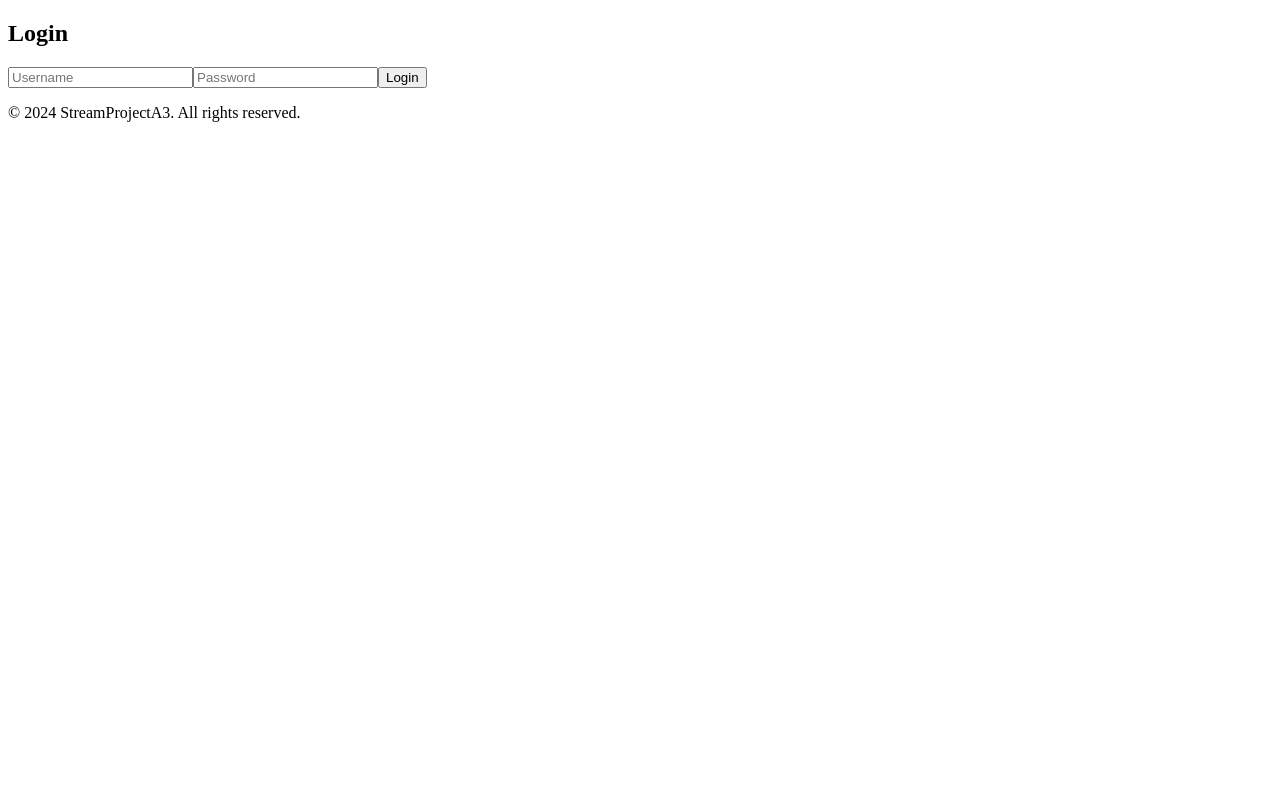
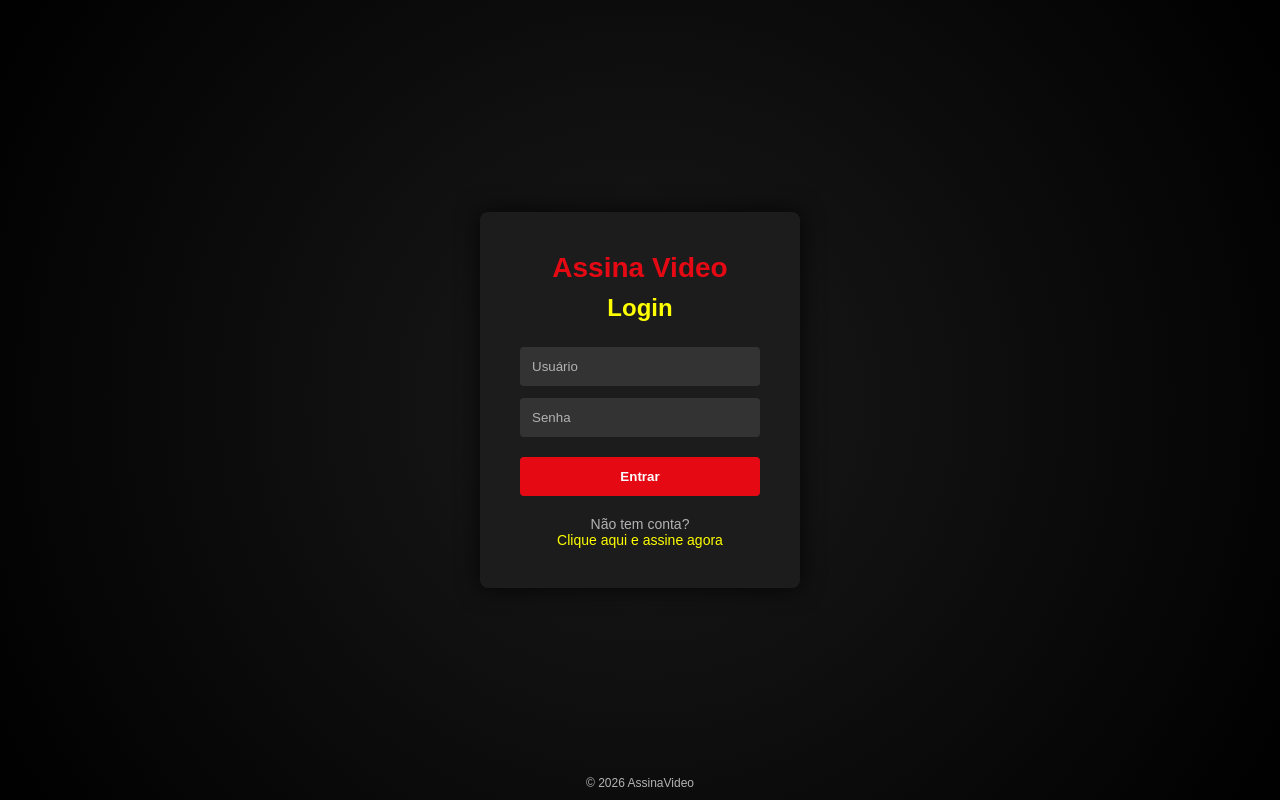
Before and after one commit to GuilhermeAmaralGuerra/StreamProjectA3, a React app in the folder frontend/: page /login in a window 1280 px wide. Built offline with nearby package versions, Linux system fonts and the light colour scheme; the HTML template or start-up script is replaced by a standard one.

Commit message:
feat: Protótipo de telas de login e cadastro

```diff
--- a/frontend/src/home.jsx
+++ /dev/null
@@ -1,13 +0,0 @@
-import { Link } from 'react-router-dom'
-
-function Home() {
-  return (
-    <main style={{ padding: '24px' }}>
-      <h1>Home</h1>
-      <p>React Router configurado com sucesso.</p>
-      <Link to="/login">Ir para Login</Link>
-    </main>
-  )
-}
-
-export default Home
--- a/frontend/src/login.css
+++ b/frontend/src/login.css
@@ -0,0 +1,121 @@
+:root {
+  --background-dark: #0f0f0f;
+  --card-dark: #1c1c1c;
+  --primary-red: #e50914;
+  --text-muted: #b3b3b3;
+  --secondary-color-text: #ffff00;
+}
+
+* {
+  box-sizing: border-box;
+  padding: 0;
+  margin: 0;
+}
+
+body {
+  font-family: Arial, sans-serif;
+  background-color: var(--background-dark);
+}
+
+.login-page {
+  display: flex;
+  justify-content: center;
+  align-items: center;
+  height: 100vh;
+  background: radial-gradient(circle at center, #1a1a1a, #000000);
+}
+
+.login-container {
+  background-color: var(--card-dark);
+  padding: 40px;
+  border-radius: 8px;
+  width: 320px;
+  box-shadow: 0 0 25px rgba(0, 0, 0, 0.8);
+  text-align: center;
+}
+
+.logo {
+  color: var(--primary-red);
+  font-size: 28px;
+  margin-bottom: 10px;
+}
+
+.login-container h2 {
+  color: var(--secondary-color-text);
+  margin-bottom: 25px;
+}
+
+.login-inputs {
+  display: flex;
+  flex-direction: column;
+  gap: 12px;
+  margin-bottom: 20px;
+}
+
+.login-inputs input {
+  padding: 12px;
+  border: none;
+  border-radius: 4px;
+  background-color: #333;
+  color: white;
+  outline: none;
+}
+
+.login-inputs input::placeholder {
+  color: var(--text-muted);
+}
+
+.login-container button {
+  width: 100%;
+  padding: 12px;
+  background-color: var(--primary-red);
+  color: white;
+  border: none;
+  border-radius: 4px;
+  font-weight: bold;
+  cursor: pointer;
+  transition: 0.3s;
+}
+
+.login-container button:hover {
+  background-color: #b20710;
+}
+
+.signup-text {
+  color: var(--text-muted);
+  margin-top: 20px;
+  font-size: 14px;
+}
+
+.signup-text span {
+  color: white;
+  cursor: pointer;
+}
+
+.signup-text a {
+  text-decoration: none;
+}
+
+.signup-link {
+  color: var(--secondary-color-text) !important;
+}
+
+.signup-text a {
+  color: var(--secondary-color-text);
+  text-decoration: none;
+  cursor: pointer;
+}
+
+.signup-text a:hover {
+  text-decoration: none;
+}
+
+footer {
+  position: absolute;
+  bottom: 0;
+  width: 100%;
+  text-align: center;
+  padding: 10px;
+  color: var(--text-muted);
+  font-size: 12px;
+}
--- a/frontend/src/login.jsx
+++ b/frontend/src/login.jsx
@@ -1,19 +1,33 @@
 import './login.css'
+import { Link } from 'react-router-dom'
 
 function Login() {
   return (
     <>
-      <div className="login-container">
-        <h2>Login</h2>
-        <form>
-          <input type="text" placeholder="Username" />
-          <input type="password" placeholder="Password" />
-          <button type="submit">Login</button>
-        </form>
+      <div className="login-page">
+        <div className="login-container">
+          <h1 className="logo">Assina Video</h1>
+          <h2>Login</h2>
+
+          <form>
+            <div className='login-inputs'>
+              <input type="text" placeholder="Usuário" />
+              <input type="password" placeholder="Senha" />
+            </div>
+
+            <button type="submit">Entrar</button>
+          </form>
+
+          <p className="signup-text">
+            Não tem conta?
+            <br />
+            <Link to="/signup"><span className="signup-link">Clique aqui e assine agora</span></Link>
+          </p>
+        </div>
       </div>
 
       <footer>
-        <p>&copy; 2024 StreamProjectA3. All rights reserved.</p>
+        <p>&copy; 2026 AssinaVideo</p>
       </footer>
     </>
   )
--- a/frontend/src/main.jsx
+++ b/frontend/src/main.jsx
@@ -2,12 +2,13 @@ import { StrictMode } from 'react'
 import { createRoot } from 'react-dom/client'
 import { createBrowserRouter, RouterProvider } from 'react-router-dom'
 import './index.css'
-import Home from './home.jsx'
 import Login from './login.jsx'
+import Signup from './signup.jsx'
 
 const router = createBrowserRouter([
-  { path: '/', element: <Home /> },
+  { path: '/', element: <Login /> },
   { path: '/login', element: <Login /> },
+  { path: '/signup', element: <Signup /> }
 ])
 
 createRoot(document.getElementById('root')).render(
--- /dev/null
+++ b/frontend/src/signup.css
@@ -0,0 +1,71 @@
+.signup-page {
+  display: flex;
+  justify-content: center;
+  align-items: center;
+  height: 100vh;
+  background: radial-gradient(circle at center, #1a1a1a, #000000);
+}
+
+.signup-container {
+  background-color: var(--card-dark);
+  padding: 40px;
+  border-radius: 8px;
+  width: 340px;
+  box-shadow: 0 0 25px rgba(0, 0, 0, 0.8);
+  text-align: center;
+}
+
+.signup-container h2 {
+  color: var(--secondary-color-text);
+  margin-bottom: 25px;
+}
+
+.signup-inputs {
+  display: flex;
+  flex-direction: column;
+  gap: 12px;
+  margin-bottom: 20px;
+}
+
+.signup-inputs input {
+  padding: 12px;
+  border: none;
+  border-radius: 4px;
+  background-color: #333;
+  color: white;
+  outline: none;
+}
+
+.signup-inputs input::placeholder {
+  color: var(--text-muted);
+}
+
+.signup-container button {
+  width: 100%;
+  padding: 12px;
+  background-color: var(--primary-red);
+  color: white;
+  border: none;
+  border-radius: 4px;
+  font-weight: bold;
+  cursor: pointer;
+  transition: 0.3s;
+}
+
+.signup-container button:hover {
+  background-color: #b20710;
+}
+
+.login-link {
+      color: var(--secondary-color-text) !important;
+}
+
+.login-text a {
+  color: var(--secondary-color-text);
+  text-decoration: none;
+  cursor: pointer;
+}
+
+.login-text a:hover {
+  text-decoration: none;
+}
--- /dev/null
+++ b/frontend/src/signup.jsx
@@ -0,0 +1,38 @@
+import './signup.css'
+import { Link } from 'react-router-dom'
+
+function Signup() {
+  return (
+    <>
+      <div className="signup-page">
+        <div className="signup-container">
+          <h1 className="logo">AssinaVideo</h1>
+          <h2>Crie sua conta</h2>
+
+          <form>
+            <div className="signup-inputs">
+              <input type="text" placeholder="Nome de usuário" />
+              <input type="email" placeholder="Email" />
+              <input type="password" placeholder="Senha" />
+              <input type="password" placeholder="Confirmar senha" />
+            </div>
+
+            <button type="submit">Cadastrar</button>
+          </form>
+
+          <div className="signup-text">
+            Já tem uma conta?
+            <br />
+            <Link to="/login"><span className="login-link">Clique aqui e faça login</span></Link>
+          </div>
+        </div>
+      </div>
+
+      <footer>
+        <p>&copy; 2026 AssinaVideo</p>
+      </footer>
+    </>
+  )
+}
+
+export default Signup
```
